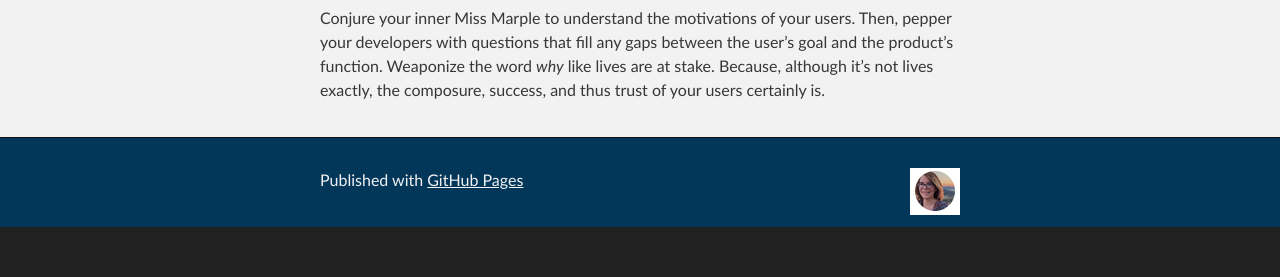
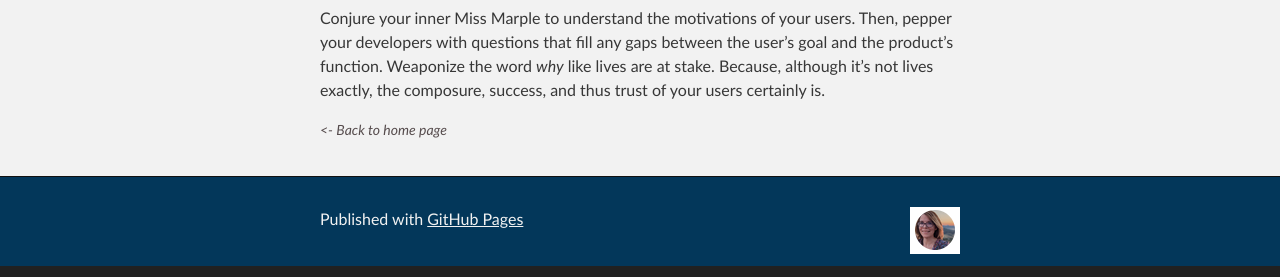
Before and after one commit to michelle-miller/michelle-miller.github.io, a Jekyll site: the page built from samples/detective-tech-writer.md, in a window 1280 px wide and 900 px high, scrolled down 1581 px, cut to the strip 623-900 px from the top of the window. Built offline with Jekyll 4.4.1, drawn with Linux system fonts in a browser that asks for light colours; our own code applies the rules of GitHub Pages for plain Markdown files; before the commit the page ends 2442 px from its top, so only the background shows below that.

Commit message:
adding back button

```diff
--- a/samples/detective-tech-writer.md
+++ b/samples/detective-tech-writer.md
@@ -27,3 +27,5 @@ Similarly, as technical writers, we can’t know the right questions to ask unle
 ## My challenge to tech writers everywhere
 
 Conjure your inner Miss Marple to understand the motivations of your users. Then, pepper your developers with questions that fill any gaps between the user’s goal and the product’s function. Weaponize the word *why* like lives are at stake. Because, although it’s not lives exactly, the composure, success, and thus trust of your users certainly is.
+
+[<- Back to home page](https://michelle-miller.github.io){: .amini}
```
